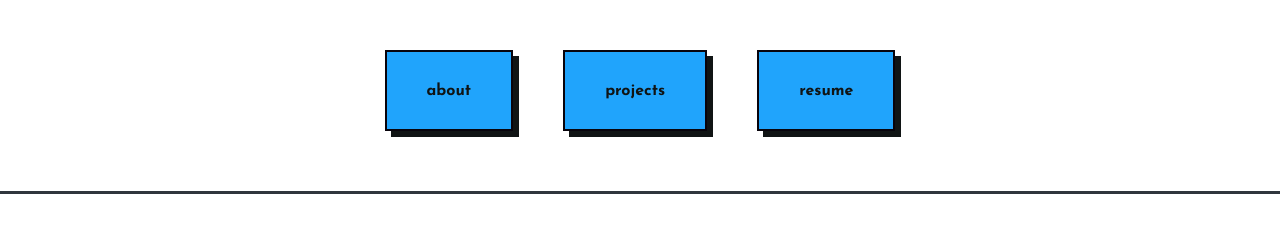
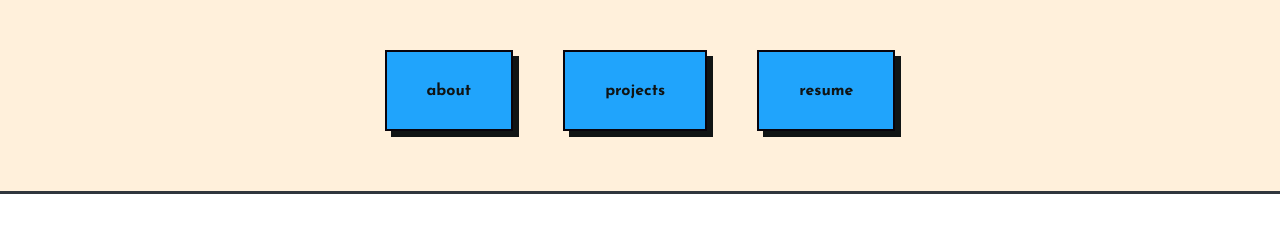
Before and after one commit to BrendanIzu/PersonalSite, a React (Create React App) app: page / in a window 1280 px wide. Shown: the top 244 px of the page. Built offline with nearby package versions, Linux system fonts and the light colour scheme; a web font is replaced by a local one.

Commit message:
change header color

```diff
--- a/src/components/Navbar.tsx
+++ b/src/components/Navbar.tsx
@@ -5,7 +5,7 @@ const Body = styled.div`
   display: flex;
   justify-content: center;
   gap: 50px;
-  background: white;
+  background: #FFF0DB;
   padding: 50px 40px 60px 40px;
   border-bottom: solid #30363d;
 `
--- a/src/routes/Projects.tsx
+++ b/src/routes/Projects.tsx
@@ -9,7 +9,7 @@ const Body = styled.div`
   align-items: center;
   gap: 70px;
   height: 1500px;
-  padding: 20px 40px 20px 40px;
+  padding: 0px 40px 20px 40px;
   background-size: 15px 15px;
   background-image: linear-gradient(to right, lightgrey 0.5px, transparent 0.5px), linear-gradient(to bottom, lightgrey 0.5px, transparent 0.5px);
 `
```
